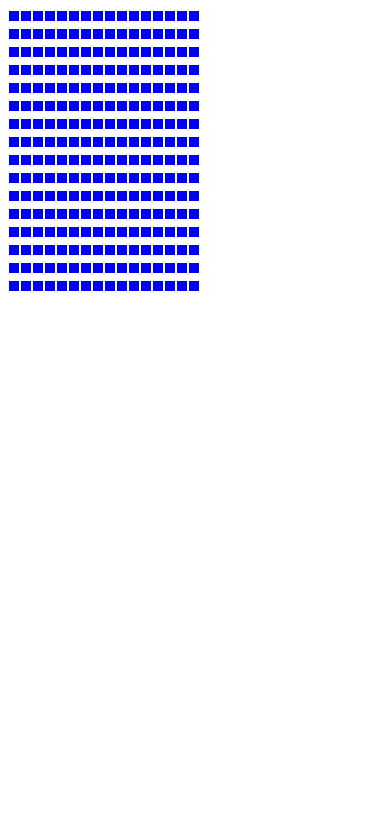
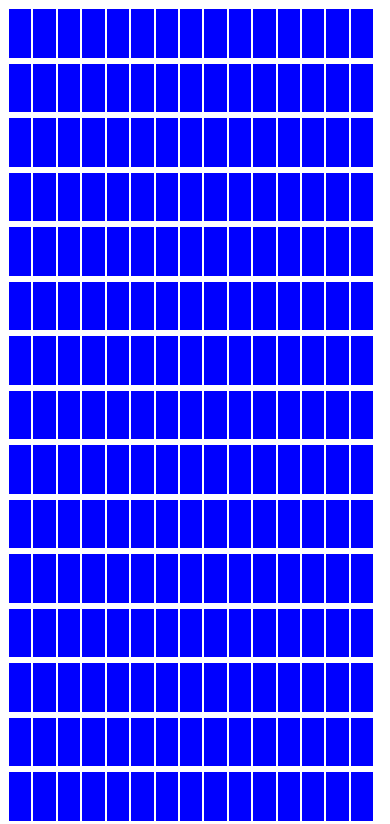
Before and after one commit to atauf/jquery_Etch_a_Sketch, a plain HTML site: page index.html in a window 390 px wide. Shown: the top 824 px of the page. Drawn offline with nearby package versions, Linux system fonts and the light colour scheme.

Commit message:
Made grid responsive to screen size
  - Still need to clean up last row because not always full depending on screen size

```diff
--- a/styles.css
+++ b/styles.css
@@ -1,13 +1,14 @@
 .container {
 	background-color: white;
-	height: 192px;
-	width: 192px;
+	/*height: 680px;
+	width: 680px;*/
+
 }
 
 .block {
 	background-color: blue;
-	height: 10px;
-	width: 10px;
+	height: 5.75vh;
+	width: 5.75vw;
 	margin: 1px;
 	display: inline-block;
 }
```
